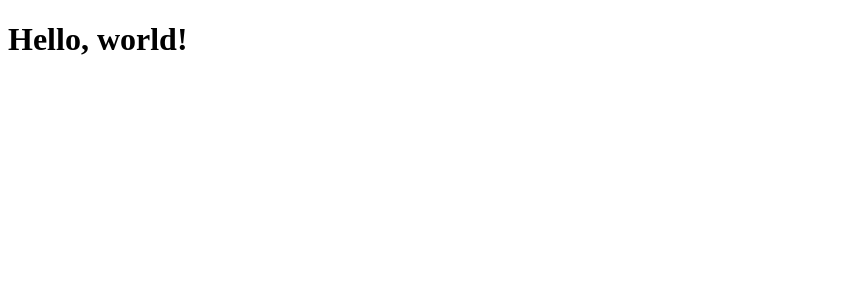
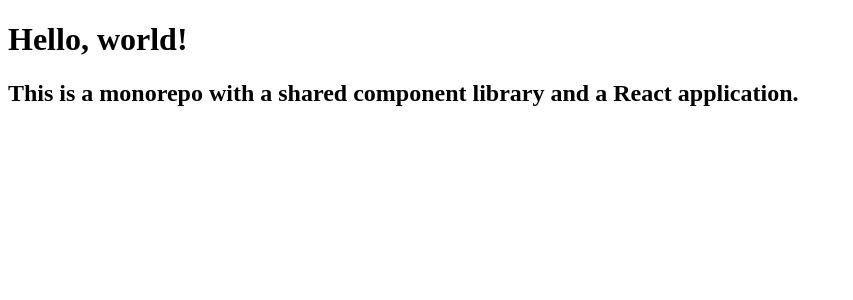
Before and after one commit to cyrcab/monorepo-test, a React (Create React App) app in the folder packages/frontend/: page / in a window 1280 px wide. Shown: the top 300 px of the page, without its empty margins (0-853 px from the left). Built offline with nearby package versions, Linux system fonts and the light colour scheme.

Commit message:
test with the new pipeline

```diff
--- a/packages/frontend/src/App.js
+++ b/packages/frontend/src/App.js
@@ -2,6 +2,7 @@ export const App = () => {
   return (
     <div>
       <h1>Hello, world!</h1>
+      <h2>This is a monorepo with a shared component library and a React application.</h2>
     </div>
   )
 }
```
